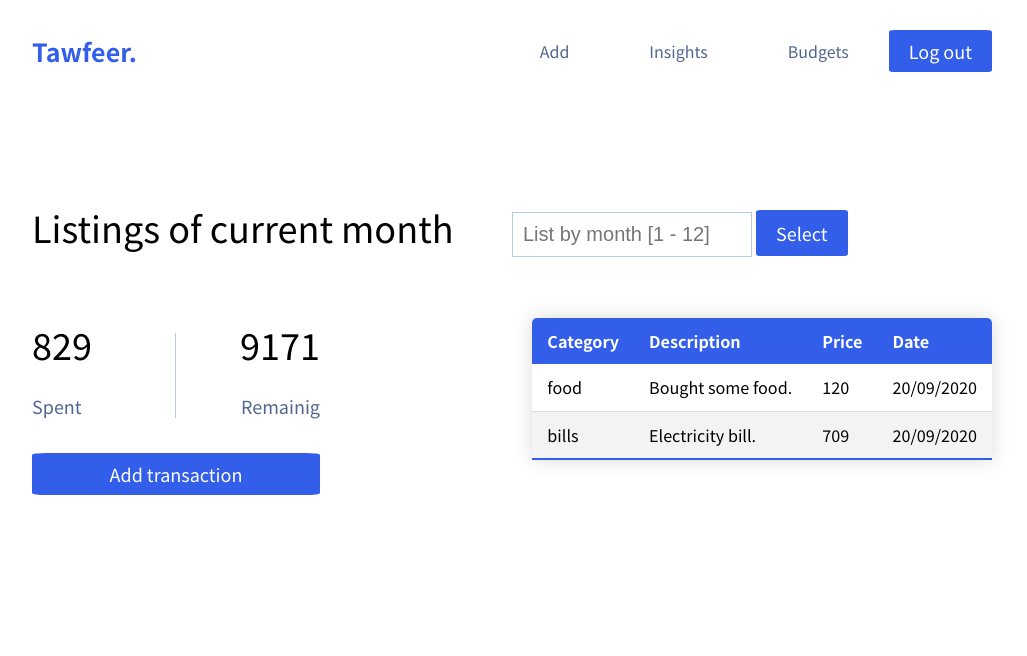
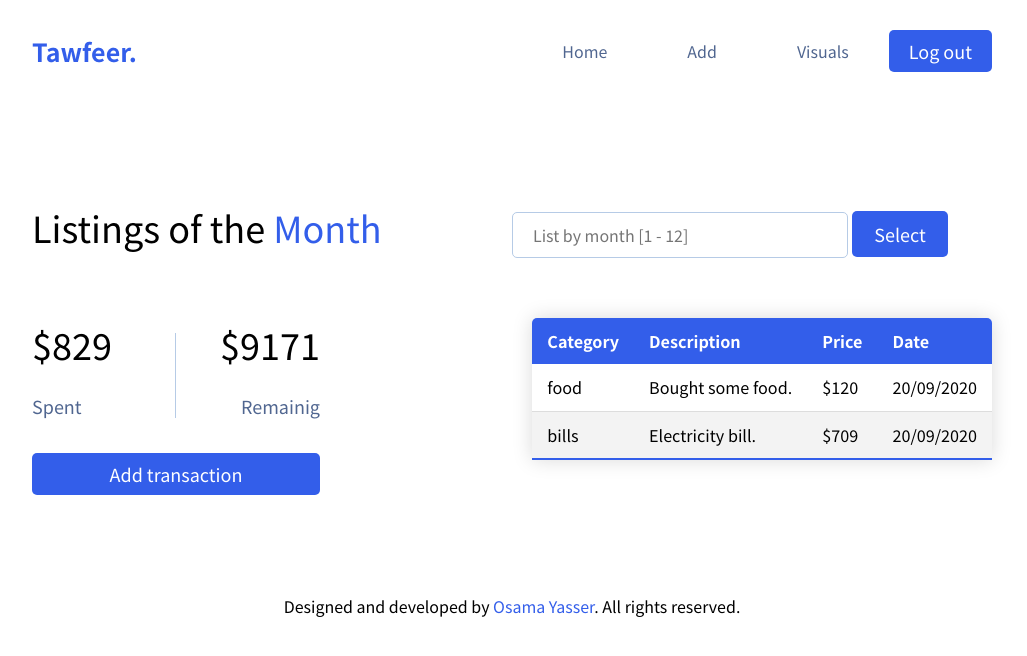
Before and after one commit to oyasr/tawfeer, a Flask app: page / in a window 1280 px wide. Shown: the top 656 px of the page, without its empty margins (128-1155 px from the left). Run offline with Flask 2, Linux system fonts and the light colour scheme; a user stored in the database is signed in; some libraries are stand-ins or nearby versions.

Commit message:
Implemented visuals

```diff
--- a/app.py
+++ b/app.py
@@ -1,4 +1,5 @@
 from cs50 import SQL
+import json
 from datetime import datetime
 from flask import Flask, request, render_template, redirect, url_for, session, flash
 from flask_session import Session
@@ -54,6 +55,10 @@ def index():
         if not month:
             return apology('Missing a month?', 400)
 
+        # Get month name
+        month_name = datetime(2020, int(month), 1).strftime('%B')
+        month_name.capitalize()
+
         # Fromat month
         if month not in ('10', '11', '12'):
             month = '0' + month
@@ -91,7 +96,7 @@ def index():
         """, id=user_id, month=month)
 
         return render_template('index.html',
-            spent=spent, remain=remain, rows=rows)
+            spent=spent, remain=remain, rows=rows, month=month_name)
 
     # Method is GET
     else:
@@ -396,3 +401,34 @@ def add():
         """, id=user_id)
 
         return render_template('add.html', rows=rows)
+
+
+@app.route('/insights')
+@login_required
+def insights():
+
+    # Get user id
+    user_id = session['user_id']
+
+    # Create data list
+    data = []
+
+    # Get spendings by category
+    rows = db.execute("""
+        SELECT c.name category, SUM(t.price) sum
+        FROM categories c
+        JOIN bridge b
+        ON c.id = b.category_id
+        AND b.user_id = :id
+        JOIN transactions t
+        ON b.id = t.bridge_id
+        GROUP BY 1
+        ORDER BY 2 DESC;
+    """, id=user_id)
+
+    # Add to data list
+    data.append([i for i in rows[0]])
+    for i in range(len(rows)):
+        data.append([j for j in rows[i].values()])
+
+    return render_template('insights.html', donut_data=json.dumps(data))
--- a/static/styles.css
+++ b/static/styles.css
@@ -39,7 +39,7 @@ a {
     padding: 10px 20px;
     border: none;
     cursor: pointer;
-    border-radius: 5%;
+    border-radius: 5px;
     font-family: 'Noto Sans HK', sans-serif;
 }
 
@@ -147,7 +147,7 @@ a {
     padding: 10px;
     border: 1px solid #b6cbe6;
     font-size: 16px;
-    border-radius: 5%;
+    border-radius: 5px;
 }
 
 #primary-form button {
@@ -292,6 +292,11 @@ a {
     float: right;
 }
 
+#home .month-div form .form-group {
+    width: 100%;
+    margin: auto;
+}
+
 #home .month-div h1 {
     width: 50%;
     float: left;
@@ -300,11 +305,13 @@ a {
 }
 
 #home .month-div form input {
-    width: 50%;
-    padding: 10px;
+    width: 70%;
+    padding: 10px 20px;
+    font-size: 16px;
     border: 1px solid #b6cbe6;
-    font-size: 20px;
+    border-radius: 5px;
     margin-top: 10px;
+    font-family: 'Noto Sans HK', sans-serif;
 
 }
 
@@ -312,3 +319,9 @@ a {
     outline: none;
     border-color: #335eea;
 }
+
+/* Footer */
+footer {
+    text-align: center;
+    margin-top: 100px;
+}
--- a/templates/index.html
+++ b/templates/index.html
@@ -11,22 +11,26 @@
     <div id="home">
         <div class="container">
             <div class="month-div">
-                <h1>Listings of current month</h1>
-                <form id="ajaxt" action="/" method="POST">
+                {% if not month %}
+                    <h1>Listings of the <span class="text-primary">Month</span></h1>
+                {% else %}
+                    <h1>Listings of <span class="text-primary">{{ month }}</span></h1>
+                {% endif %}
+                <form action="/" method="POST">
                     <div class="form-group">
                         <input placeholder="List by month [1 - 12]" autocomplete="off" min="1" max="12" name="month" id="month" type="number">
-                        <button type="submit" class="btn btn-primary">Select</button>
+                        <button style="width: 20%;" type="submit" class="btn btn-primary">Select</button>
                     </div>
                 </form>
             </div>
             <div class="clr"></div>
             <div class="numbers">
                 <div class="spent">
-                    <h1>{{ spent }}</h1>
+                    <h1>${{ spent }}</h1>
                     <p>Spent</p>
                 </div>
                 <div class="remaining">
-                    <h1>{{ remain }}</h1>
+                    <h1>${{ remain }}</h1>
                     <p>Remainig</p>
                 </div>
                 <a href="/add" class="btn btn-primary">Add transaction</a>
@@ -46,7 +50,7 @@
                         <tr>
                             <td>{{ row["category"] }}</td>
                             <td>{{ row["description"] }}</td>
-                            <td>{{ row["price"] }}</td>
+                            <td>${{ row["price"] }}</td>
                             <td>{{ row["date"] }}</td>
                         </tr>
                         {% endfor %}
--- a/templates/layout.html
+++ b/templates/layout.html
@@ -8,6 +8,9 @@
     <link href="/static/favicon.ico" rel="icon">
     <link href="https://fonts.googleapis.com/css2?family=Noto+Sans+HK&family=Roboto:ital,wght@1,100&display=swap" rel="stylesheet">
     <link href="/static/styles.css" rel="stylesheet">
+
+    <!-- Custom head block -->
+    {% block head %}{% endblock %}
 
     <!-- Title -->
     <title>Tawfeer | {% block title %}{% endblock %}</title>
@@ -20,9 +23,9 @@
                 {% if session.user_id %}
                     <div id="logout"><a href="/logout" class="btn btn-primary">Log out</a></div>
                     <ul>
+                        <li><a href="/">Home</a></li>
                         <li><a href="/add">Add</a></li>
-                        <li><a href="">Insights</a></li>
-                        <li><a href="">Budgets</a></li>
+                        <li><a href="/insights">Visuals</a></li>
                     </ul>
                 {% else %}
                     <ul>
@@ -45,7 +48,7 @@
     {% block main %}{% endblock %}
 
     <footer>
-
+        Designed and developed by <a href="https://www.linkedin.com/in/osamayasserr/" class="text-primary" target="_blank">Osama Yasser</a>. All rights reserved.
     </footer>
 </body>
 </html>
```
Also changed, not shown: templates/insights.html (added, +73 -0 lines), tawfeer.db.
